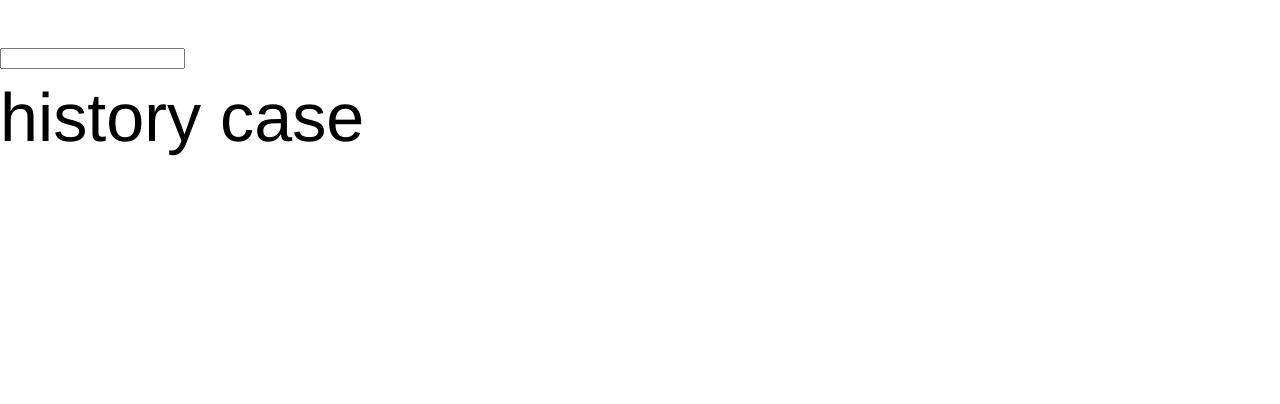
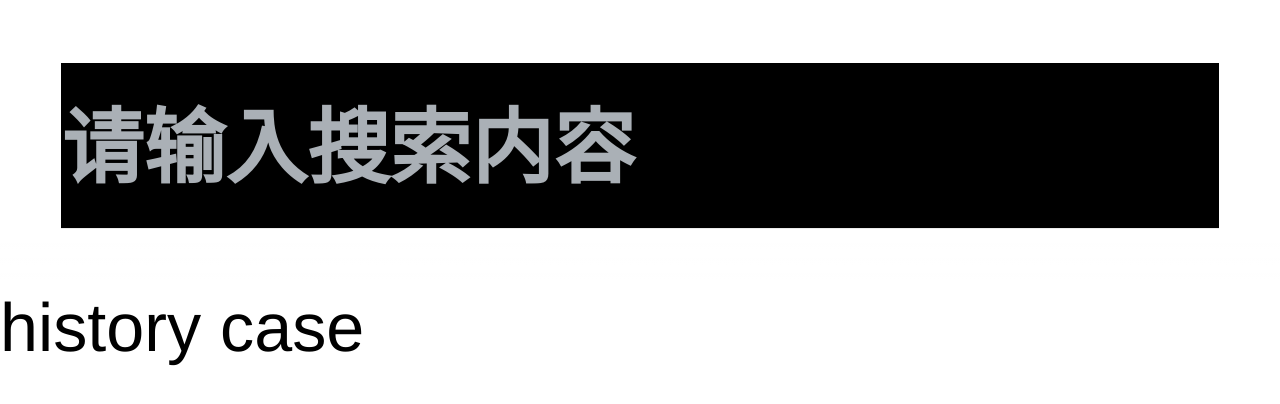
Before and after one commit to Marshall-Hao/jpk-demo, a Next.js app: page /search in a window 1280 px wide. Shown: the top 404 px of the page. Built offline with nearby package versions, Linux system fonts and the light colour scheme.

Commit message:
feat: search Input style opti,ization with normalize.css and some default input
button style disable  understand the useMemo and useCallback, avoid unnecessary rendering for child
component

```diff
--- a/components/Common/CourseCard.module.css
+++ b/components/Common/CourseCard.module.css
@@ -114,7 +114,7 @@
     box-sizing: border-box;
     width: 100%;
     height: 100%;
-    border: 1px solid rgb(0 0 0 / 3%);
+    border: 1px solid rgba(0,0,0,0.03);
     border-radius: 50%;
   }
 
--- a/components/p_home/Nav.module.css
+++ b/components/p_home/Nav.module.css
@@ -6,6 +6,6 @@
     font-size: 0.12rem;
     background-color: #fff;
     border-radius: 0.06rem;
-    box-shadow: 0 0.06rem 0.15rem 0 hsl(0deg 0% 88% / 41%);
+    box-shadow: 0 0.06rem 0.15rem 0 hsl(0deg 0% 88% / 0.41);
     transform: translateZ(0);
   }
--- a/components/p_home/SearchBar.module.scss
+++ b/components/p_home/SearchBar.module.scss
@@ -8,7 +8,7 @@
     display: flex;
     height: 1.36rem;
     margin: auto;
-    background-image: linear-gradient(0deg, rgb(30 11 11 / 0%) 19%, rgb(0 0 0 / 31%));
+    background-image: linear-gradient(0deg, rgb(30 11 11 / 0) 19%, rgb(0 0 0 / 0.31));
 
 
  &_search {
@@ -21,7 +21,7 @@
     // * vertical center for text
     line-height: 0.64rem;
     color: #6b6b6b;
-    background-color: rgb(255 255 255 / 80%);
+    background-color: rgb(255 255 255 / 0.8);
     background-image: url('../../public/img/ic_search.jpg');
     background-repeat: no-repeat;
     background-position: 0.34rem center;
--- a/components/p_search/Input.js
+++ b/components/p_search/Input.js
@@ -1,4 +1,5 @@
 import { useRef } from 'react'
+import s from './Input.module.css'
 
 export default function Input({
   inputValue,
@@ -36,23 +37,38 @@ export default function Input({
       return
     }
     submitSearch(filteredVal)
-    //*  blur,手机端收起虚拟键盘
+    //*  获取blur状态,手机端收起虚拟键盘
     inputEl.current.blur()
     //  * 禁止回车表单自动提交
     return false
   }
+
+  const clearInput = () => {
+    fetchSuggest.cancel()
+    showHistory()
+    setInputValue('')
+    // * 获取focus状态 弹出模拟键盘
+    inputEl.current.focus()
+  }
   return (
     //  ! 让软键盘enter键显示搜索字样
+    <div className={s.container}>
+      <div className={`${s.formCont} border-b-1px ${inputValue ? '' : s.empty}`}>
         <form action="">
           <input
             type="search"
             ref={inputEl}
+            className={s.search}
             value={inputValue}
+            placeholder="请输入搜索内容"
             onChange={handleChange}
             onKeyUp={handleKeyUp}
           />
           {/* 隐藏输入框，防止form自动提交 */}
           <input type="text" style={{ display: 'none' }} />
         </form>
+        {inputValue ? <button className={s.clean} onClick={clearInput}></button> : null}
+      </div>
+    </div>
   )
 }
--- /dev/null
+++ b/components/p_search/Input.module.css
@@ -0,0 +1,82 @@
+.container {
+  position: fixed;
+  top: 0;
+  right: 0;
+  left: 0;
+  z-index: 1;
+  box-sizing: border-box;
+  height: 1.69rem;
+  padding: 0.37rem 0.36rem 0.36rem;
+  overflow: hidden;
+  font-size: 0.48rem;
+  background-image: linear-gradient(-180deg, #fff 84%, rgba(255, 255, 255 , 0.83) 100%);
+}
+
+.formCont {
+  position: relative;
+}
+
+.clean {
+  position: absolute;
+  top: 50%;
+  right: 0;
+  width: 0.56rem;
+  height: 0.56rem;
+  margin: -0.28rem -0.14rem 0 0;
+  color: #dcdcdc;
+  background-image: url('/img/clear.png');
+  background-repeat: no-repeat;
+  background-position: center;
+  background-size: 0.28rem 0.28rem;
+}
+
+.search {
+  display: block;
+  width: 100%;
+  padding: 0.23rem 0.3rem 0.19rem 0;
+  font-weight: bold;
+  color: #36404a;
+  letter-spacing: 0;
+  background: rgb(0, 0, 0);
+
+  /* 取消边框默认样式 */
+  border: none;
+  outline: none;
+  -webkit-appearance: none;
+
+  /* 改变光标颜色 */
+  caret-color: #6a7eff; /* stylelint-disable-line */
+
+  /* 取消高亮颜色 */
+  -webkit-tap-highlight-color: transparent;
+  ime-mode: active;
+}
+
+/* 自定义placeholder颜色 */
+.search::-webkit-input-placeholder {
+  /* WebKit browsers */
+  color: #aab0b6;
+}
+
+.search::-moz-placeholder {
+  /* Mozilla Firefox 19+ */
+  color: #aab0b6;
+}
+
+.search:-moz-placeholder {
+  /* Mozilla Firefox 4 to 18 */
+  color: #aab0b6;
+}
+
+.search:-ms-input-placeholder {
+  /* Internet Explorer 10+ */
+  color: #aab0b6;
+}
+
+.formCont::after {
+  border-bottom: 1px solid #36404a;
+}
+
+.empty.formCont::after {
+  border-bottom: 1px solid #ebebeb;
+}
--- a/package.json
+++ b/package.json
@@ -16,6 +16,7 @@
     "axios": "^0.27.2",
     "lodash": "^4.17.21",
     "next": "12.1.6",
+    "normalize.css": "^8.0.1",
     "react": "18.2.0",
     "react-dom": "18.2.0",
     "react-slick": "^0.29.0",
@@ -39,6 +40,7 @@
     "eslint-plugin-react-hooks": "^4.6.0",
     "husky": "^8.0.1",
     "lint-staged": "^13.0.2",
+    "postcss-color-functional-notation": "^4.2.3",
     "postcss-flexbugs-fixes": "^5.0.2",
     "postcss-preset-env": "^7.7.1",
     "prettier": "2.7.1",
--- a/pages/_app.js
+++ b/pages/_app.js
@@ -1,3 +1,4 @@
+import 'normalize.css'
 import '../styles/globals.css'
 import 'slick-carousel/slick/slick.css'
 import 'slick-carousel/slick/slick-theme.css'
--- a/pages/search/index.js
+++ b/pages/search/index.js
@@ -6,6 +6,7 @@ import History from '@/p_search/History'
 import Result from '@/p_search/Result'
 import Input from '@/p_search/Input'
 import { getHotWord, getSearchResult, getSearchSuggest } from '../../core/api'
+import s from './search.module.css'
 
 const TYPES = {
   HISTORY: 'history',
@@ -26,6 +27,7 @@ export default function Search({ kw }) {
   const showHistory = () => setContType(TYPES.HISTORY)
   // * while typing keyword
   // ! 每次组件更新，此函数都会重新被声明，于是throttle都会重新注册一个新的timer，不会触发截流
+  // * https://medium.com/ichef/%E4%BB%80%E9%BA%BC%E6%99%82%E5%80%99%E8%A9%B2%E4%BD%BF%E7%94%A8-usememo-%E8%B7%9F-usecallback-a3c1cd0eb520
   const fetchSuggest = useMemo(() => {
     return throttle(async (suggestWord) => {
       console.log('fetch suggest', suggestWord)
@@ -70,7 +72,7 @@ export default function Search({ kw }) {
         submitSearch={submitSearch}
       />
       {/* content area */}
-      {renderContent()}
+      <div className={s.content}>{renderContent()}</div>
     </div>
   )
 }
--- /dev/null
+++ b/pages/search/search.module.css
@@ -0,0 +1,8 @@
+.content {
+  padding-top: 1.69rem;
+}
+
+.loading {
+  margin-top: 3rem;
+  text-align: center;
+}
--- a/postcss.config.json
+++ b/postcss.config.json
@@ -1,6 +1,7 @@
 {
     "plugins": [
       "postcss-flexbugs-fixes",
+      "postcss-color-functional-notation",
       [
         "postcss-preset-env",
         {
--- a/styles/globals.css
+++ b/styles/globals.css
@@ -47,7 +47,7 @@ input[type='search']::-ms-reveal {
   height: 0;
 }
 
-/* clears the 'X' from Chrome */
+/* clears the 'X' from Chrome,清除input栏默认样式 */
 input[type='search']::-webkit-search-decoration,
 input[type='search']::-webkit-search-cancel-button,
 input[type='search']::-webkit-search-results-button,
@@ -55,6 +55,7 @@ input[type='search']::-webkit-search-results-decoration {
   display: none;
 }
 
+/* * button格式化 */
 button {
   padding: 0;
   margin: 0;
```
Also changed, not shown: .stylelintrc.json, 1 other file (tests, documents, lock files or other folders). Lines whose indentation alone changed are shown as unchanged.
